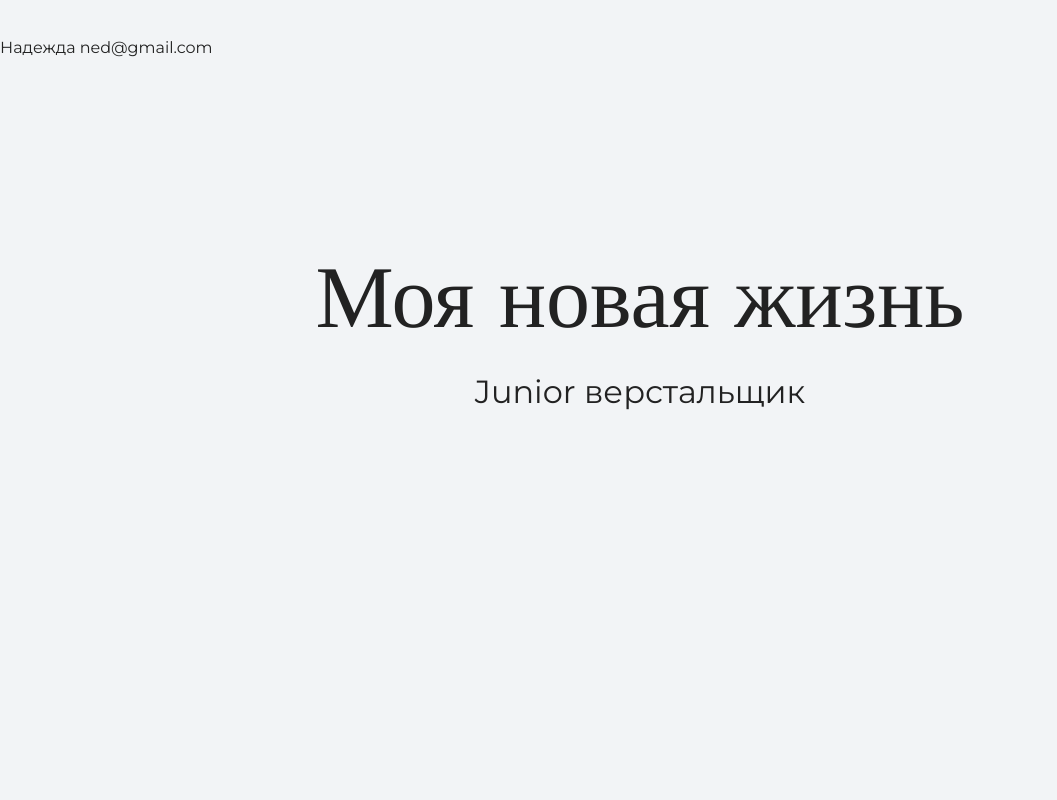
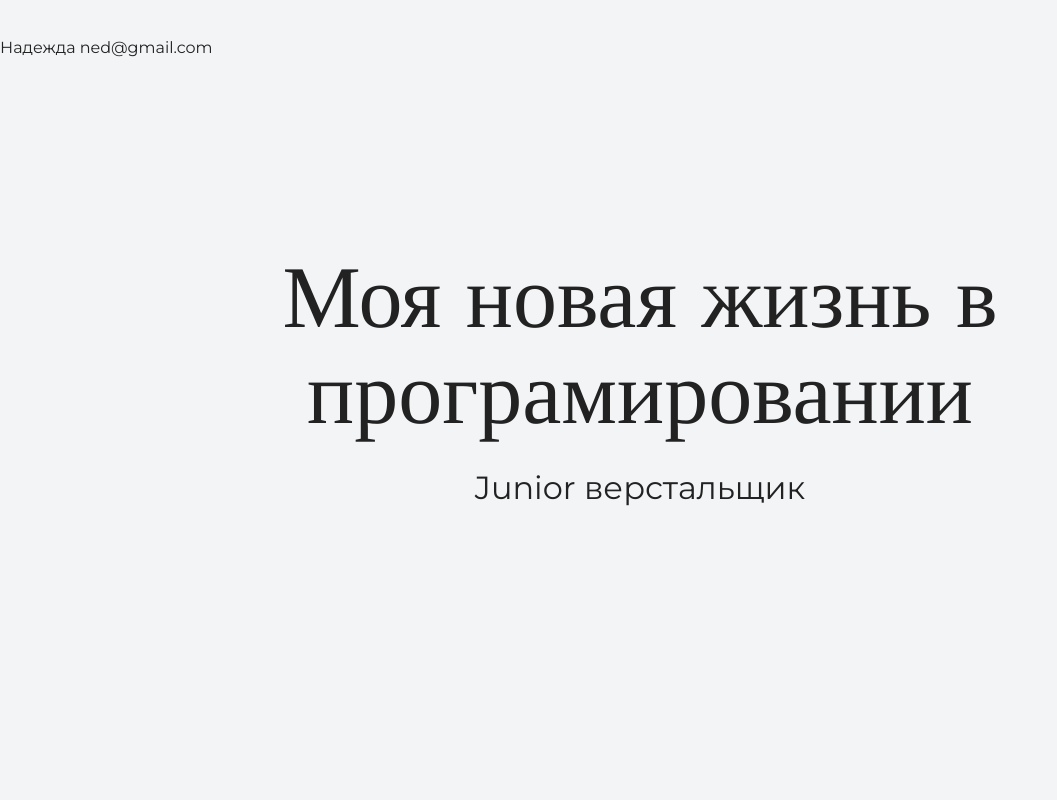
Before and after one commit to Nedi2008/new-site, a plain HTML site: page index.html in a window 1280 px wide. Shown: the top 800 px of the page, without its empty margins (0-1057 px from the left). Drawn offline with nearby package versions, Linux system fonts and the light colour scheme.

Commit message:
меняем название сайта

```diff
--- a/index.html
+++ b/index.html
@@ -12,7 +12,7 @@
 
       <section class="hero-image">
         <div class="container">
-        <h1 class="heading">Моя новая жизнь</h1>
+        <h1 class="heading">Моя новая жизнь в програмировании</h1>
         <p>Junior верстальщик</p>
         </div>
       </section>
```
